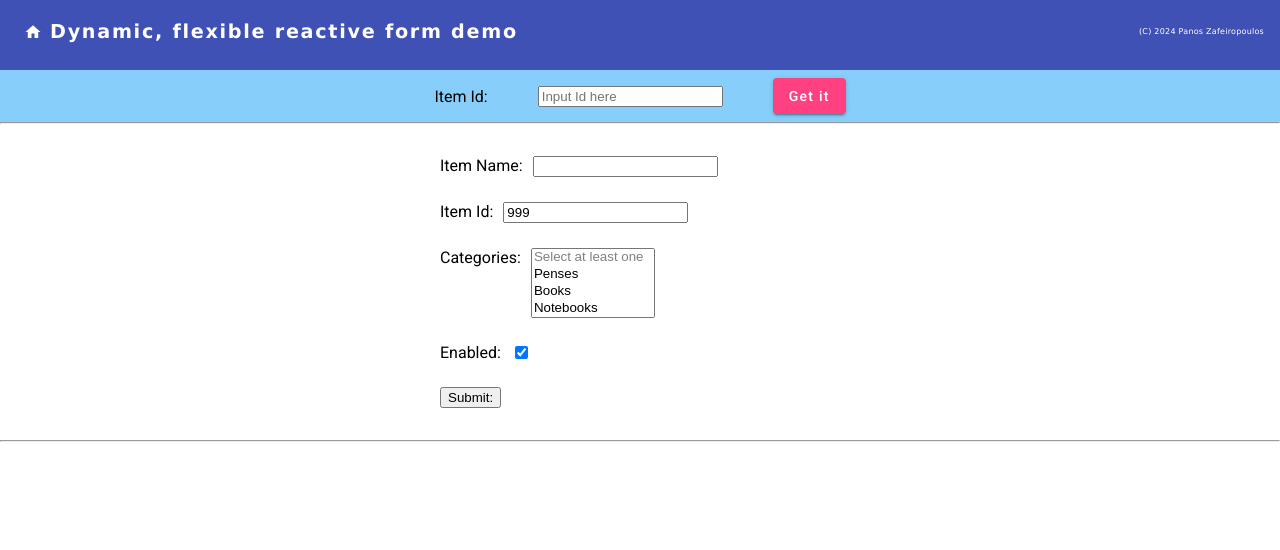
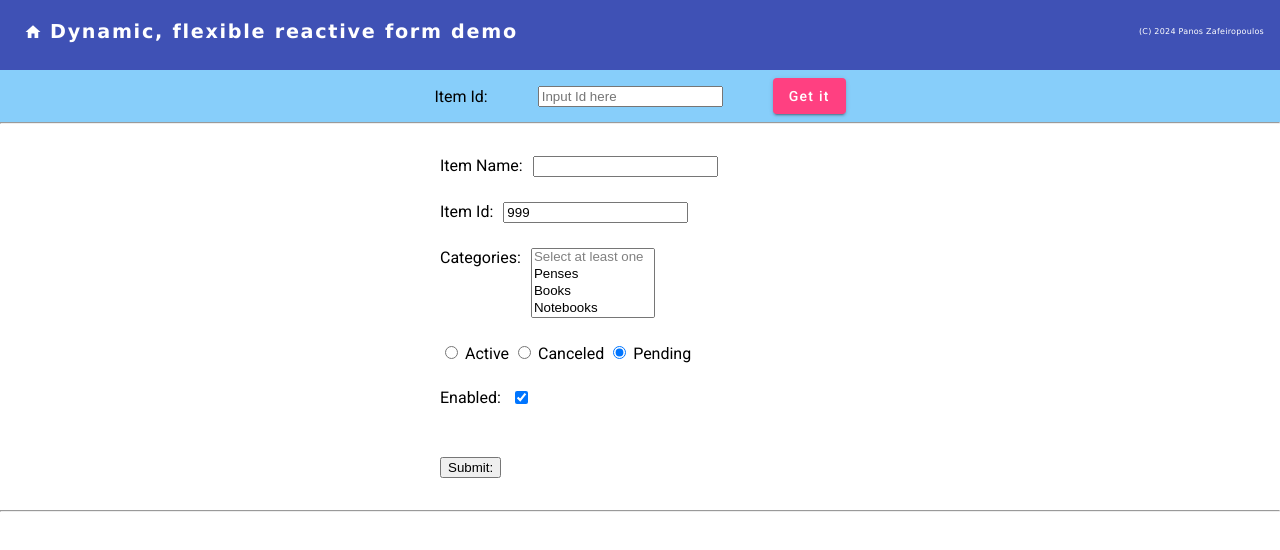
Before and after one commit to zzpzaf/dynform1, an Angular app: page / in a window 1280 px wide. Shown: the top 550 px of the page. Built offline with nearby package versions, Linux system fonts and the light colour scheme.

Commit message:
9th Commit A radio-button group added. The updateFormFieldsInitialValues() method of the FormComponent class updated. The FormComponent template (input element section) updated accordingly.

```diff
--- a/src/app/dataObjects/itemFormFields.ts
+++ b/src/app/dataObjects/itemFormFields.ts
@@ -29,12 +29,31 @@ export const ItemsFormFields: IFormField[] = [
           promptText: 'Select at least one',
         },
         {
+          dataField: 'itemStatusId',
+          controlType: 'input',
+          controlName: 'itemStatus',
+          fieldLabel: 'Item Status:',
+          inputType: 'radio',
+          options: [
+            {optionKey: 1, optionValue: 'Active'},
+            {optionKey: 2, optionValue: 'Canceled'},
+            {optionKey: 3, optionValue: 'Pending', isOptionSelected: true},
+          ],
+        },
+        {
           dataField: 'isItemEnabled',
           controlType: 'input',
           controlName: 'isItemEnabled',
           fieldLabel: 'Enabled:',
           inputType: 'checkbox',
           initialValue: true,
+        },
+        {
+          dataField: 'itemStatusId',
+          controlType: 'input',
+          controlName: 'itemStatus',
+          fieldLabel: 'Item Status:',
+          inputType: 'radio',
         },
         {
           controlType: 'button',
--- a/src/app/form/form.component.html
+++ b/src/app/form/form.component.html
@@ -6,11 +6,35 @@
         <div [ngSwitch]="field.controlType">
 
             <div *ngSwitchCase="'input'">
-                <div class = "form-field">
+
+                <ng-template [ngIf]="field.inputType==='radio'" [ngIfElse]="other" >
+                    <label *ngFor="let option of field.options">
+                    <input
+                        [name]="field.controlName"
+                        [type]="field.inputType"
+                        [value]="option.optionKey"
+                        [formControlName]="field.controlName"
+                        [checked]="option.isOptionSelected === true"
+                    />
+                    {{ option.optionValue }}
+                    </label>
+                </ng-template>
+
+                <ng-template #other>
+                    <div class = "form-field">
+                        <label>{{field.fieldLabel}}</label>
+                        <input [formControlName]="field.controlName" [id]="field.controlName" [type]="field.inputType" [checked]="field.initialValue === true" >
+                    </div>
+                </ng-template>
+
+                <!-- <div class = "form-field">
                     <label>{{field.fieldLabel}}</label>
                     <input [formControlName]="field.controlName" [id]="field.controlName" [type]="field.inputType" [checked]="field.initialValue === true" >
-                </div>
-            </div>
+                    </div>
+                </div> -->
+
+        </div>
+
 
             <div *ngSwitchCase="'select'">
                 <div class="form-field">
--- a/src/app/form/form.component.ts
+++ b/src/app/form/form.component.ts
@@ -76,6 +76,7 @@ export class FormComponent implements OnInit, OnDestroy{
 
         if (field.options) {
             let initValKeys: any[] = [];
+            if (field.controlType === 'select' && field.controlName === 'itemCategories') {
                 item.categoryNames.forEach((category: string) => {
                 field.options!.forEach((option: IFormOptions) => {
                     if (option.optionValue === category) {
@@ -84,8 +85,20 @@ export class FormComponent implements OnInit, OnDestroy{
                     }
                   });
                 });
+            } else if (field.inputType === 'radio') {
+                // console.log('>===>> updateFormFieldsInitialValues() - Item Id: ', item.itemId, 'Item Status: ', item.itemStatusId );
+                field.options!.forEach((option: IFormOptions) => {
+                    if (option.optionKey === item.itemStatusId) {
+                        option.isOptionSelected = true;
+                    } else {
+                        option.isOptionSelected = false;
+                    }
+                    // console.log('>===>> updateFormFieldsInitialValues() - option.optionKey: ', option.optionKey, 'option.optionValue: ', option.optionValue, 'option.isOptionSelected: ', option.isOptionSelected);
+                });
+            }
             field.initialValue = initValKeys;
             // console.log('>===>> updateFormFieldsInitialValues() - field.initialValue', field.initialValue);
+
         } else {
             field.initialValue = item[dataField];
             if (field.inputType === 'checkbox') {
@@ -96,12 +109,8 @@ export class FormComponent implements OnInit, OnDestroy{
 
       }
     });
+  }
 
-
-
-
-
-  }
 
   updateOptions(cotrolName: string) {
     this.dataServise.getCategories().subscribe((categories: ICategory[]) => {
--- a/src/assets/items.json
+++ b/src/assets/items.json
@@ -16,7 +16,7 @@
     "itemName": "Basic Notebook",
     "itemDescription": null,
     "itemModelYear": 2005,
-    "itemStatusId": 1,
+    "itemStatusId": 2,
     "itemCrUUID": "0b1c6409-c0d3-11ee-bd4e-0242ac110002",
     "itemCrTimestamp": "2024-02-01 07:25:20",
     "itemClientUUID": null,
@@ -52,7 +52,7 @@
     "itemName": "Soft Ballpoint Pen",
     "itemDescription": null,
     "itemModelYear": 2019,
-    "itemStatusId": 1,
+    "itemStatusId": 3,
     "itemCrUUID": "0b1ca6f5-c0d3-11ee-bd4e-0242ac110002",
     "itemCrTimestamp": "2024-02-01 07:25:20",
     "itemClientUUID": null,
@@ -136,7 +136,7 @@
     "itemName": "Rubber Pencil",
     "itemDescription": null,
     "itemModelYear": 2019,
-    "itemStatusId": 1,
+    "itemStatusId": 3,
     "itemCrUUID": "0b1d3821-c0d3-11ee-bd4e-0242ac110002",
     "itemCrTimestamp": "2024-02-01 07:25:20",
     "itemClientUUID": null,
```
Lines whose indentation alone changed are shown as unchanged.
